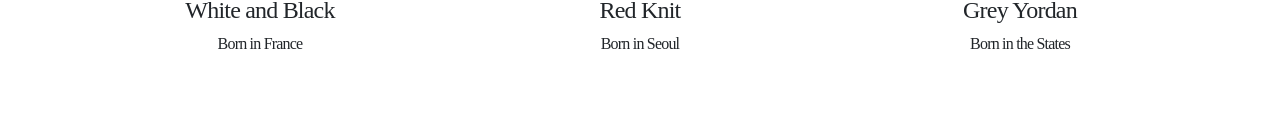
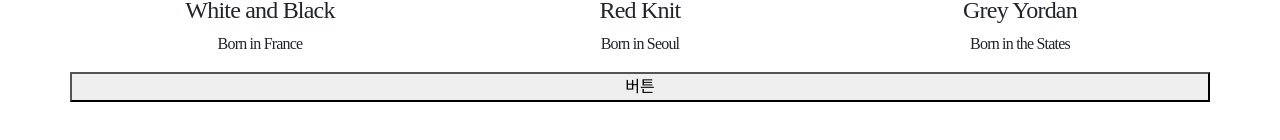
Before and after one commit to whddnjs1715/CreateWebsite, a React (Create React App) app: page / in a window 1280 px wide. Shown: the part 574-714 px from the top of the page. Built offline with nearby package versions, Linux system fonts and the light colour scheme.

Commit message:
#7 Ajax_1

```diff
--- a/package.json
+++ b/package.json
@@ -6,6 +6,7 @@
     "@testing-library/jest-dom": "^5.14.1",
     "@testing-library/react": "^13.0.0",
     "@testing-library/user-event": "^13.2.1",
+    "axios": "^0.27.2",
     "bootstrap": "^5.1.3",
     "react": "^18.0.0",
     "react-bootstrap": "^2.4.0",
--- a/src/App.js
+++ b/src/App.js
@@ -4,6 +4,7 @@ import { Button, Navbar, Container, Nav, Row, Col } from 'react-bootstrap';
 import data from './data';
 import { Routes, Route, Link, useNavigate, Outlet } from 'react-router-dom';
 import Detail from './routes/Detail';
+import axios from 'axios';
 
 const App = () => {
   const [shoes] = useState(data);
@@ -29,6 +30,20 @@ const App = () => {
             </div>
           );
         })}
+        <button
+          onClick={() => {
+            axios
+              .get('https://codingapple1.github.i/')
+              .then((data) => {
+                console.log(data.data);
+              })
+              .catch(() => {
+                console.log('fail!!!!!!!');
+              });
+          }}
+        >
+          버튼
+        </button>
       </>
     );
   };
```
Also changed, not shown: 1 other file (tests, documents, lock files or other folders).
